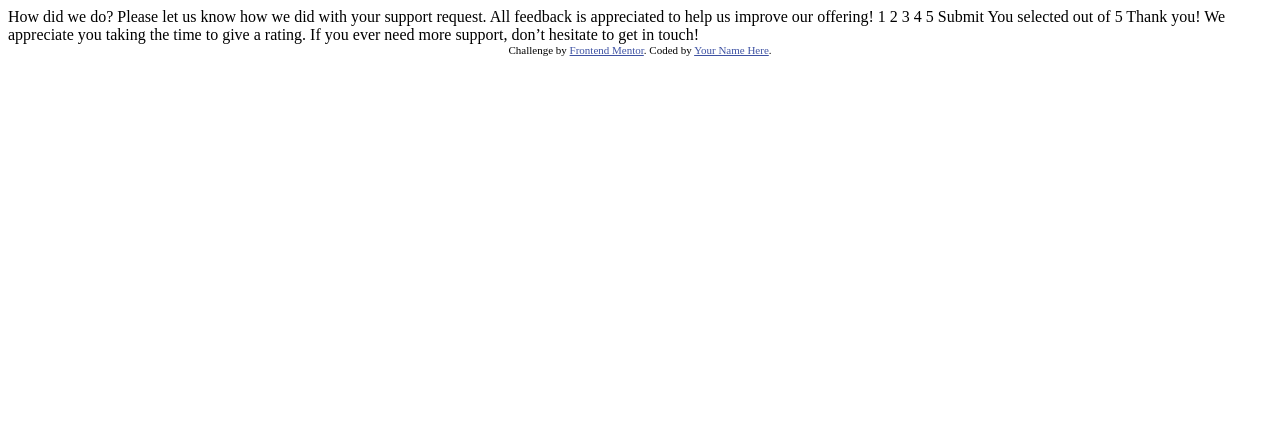
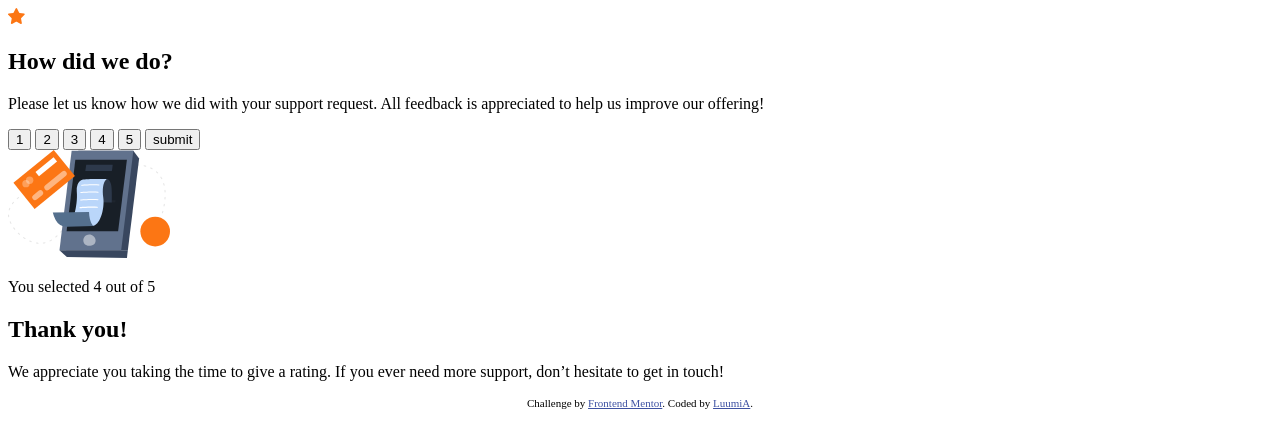
Before and after one commit to LuumiA/Interactive-rating-component, a plain HTML site: page index.html in a window 1280 px wide. Drawn offline with Linux system fonts and the light colour scheme.

Commit message:
ajout des cartes rating et merci

```diff
--- a/index.html
+++ b/index.html
@@ -16,27 +16,45 @@
     <title>Frontend Mentor | Interactive rating component</title>
   </head>
   <body>
-    <!-- Rating state start -->
-
-    How did we do? Please let us know how we did with your support request. All
-    feedback is appreciated to help us improve our offering! 1 2 3 4 5 Submit
-
-    <!-- Rating state end -->
-
-    <!-- Thank you state start -->
-
-    You selected
-    <!-- Add rating here -->
-    out of 5 Thank you! We appreciate you taking the time to give a rating. If
-    you ever need more support, don’t hesitate to get in touch!
-
-    <!-- Thank you state end -->
-
-    <div class="attribution">
-      Challenge by
-      <a href="https://www.frontendmentor.io?ref=challenge" target="_blank"
-        >Frontend Mentor</a
-      >. Coded by <a href="#">Your Name Here</a>.
-    </div>
+    <main>
+      <section class="card-rating">
+        <div class="icon-stars">
+          <img src="images/icon-star.svg" alt="icon d'une etoile" />
+        </div>
+        <h1>How did we do?</h1>
+        <p class="text">
+          Please let us know how we did with your support request. All feedback
+          is appreciated to help us improve our offering!
+        </p>
+        <button class="number" type="button">1</button>
+        <button class="number" type="button">2</button>
+        <button class="number" type="button">3</button>
+        <button class="number" type="button">4</button>
+        <button class="number" type="button">5</button>
+        <button class="submit-btn" type="button">submit</button>
+      </section>
+      <section class="card-thankyou">
+        <div class="icon-thankyou">
+          <img
+            src="images/illustration-thank-you.svg"
+            alt="illustration de merci"
+          />
+        </div>
+        <p class="selected-rating">You selected 4 out of 5</p>
+        <h2>Thank you!</h2>
+        <p class="text-thankyou">
+          We appreciate you taking the time to give a rating. If you ever need
+          more support, don’t hesitate to get in touch!
+        </p>
+      </section>
+    </main>
+    <footer>
+      <div class="attribution">
+        Challenge by
+        <a href="https://www.frontendmentor.io?ref=challenge" target="_blank"
+          >Frontend Mentor</a
+        >. Coded by <a href="#">LuumiA</a>.
+      </div>
+    </footer>
   </body>
 </html>
```
